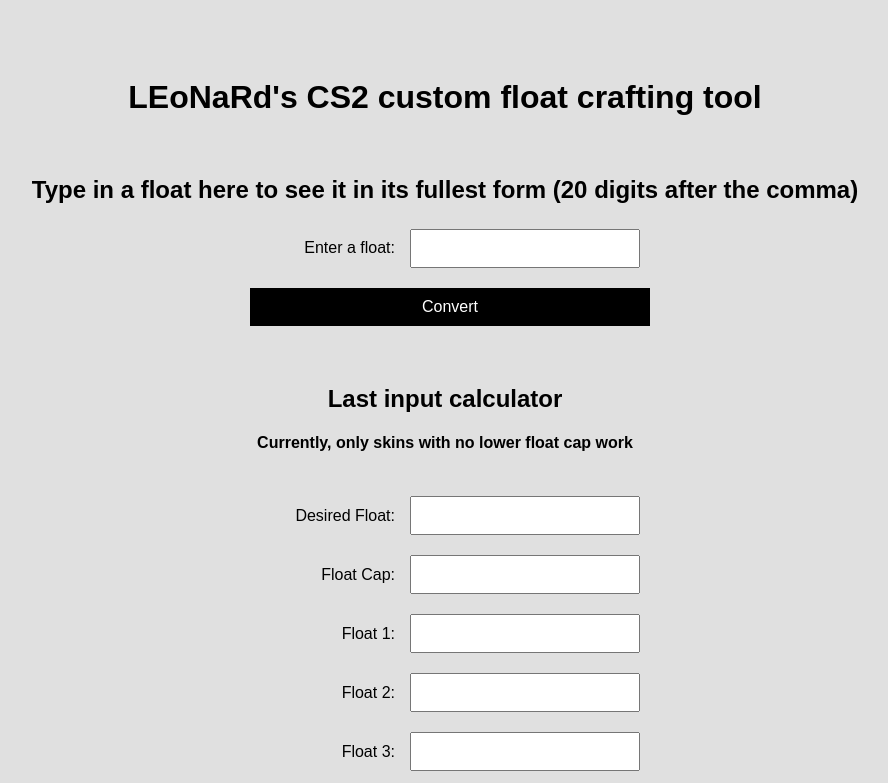
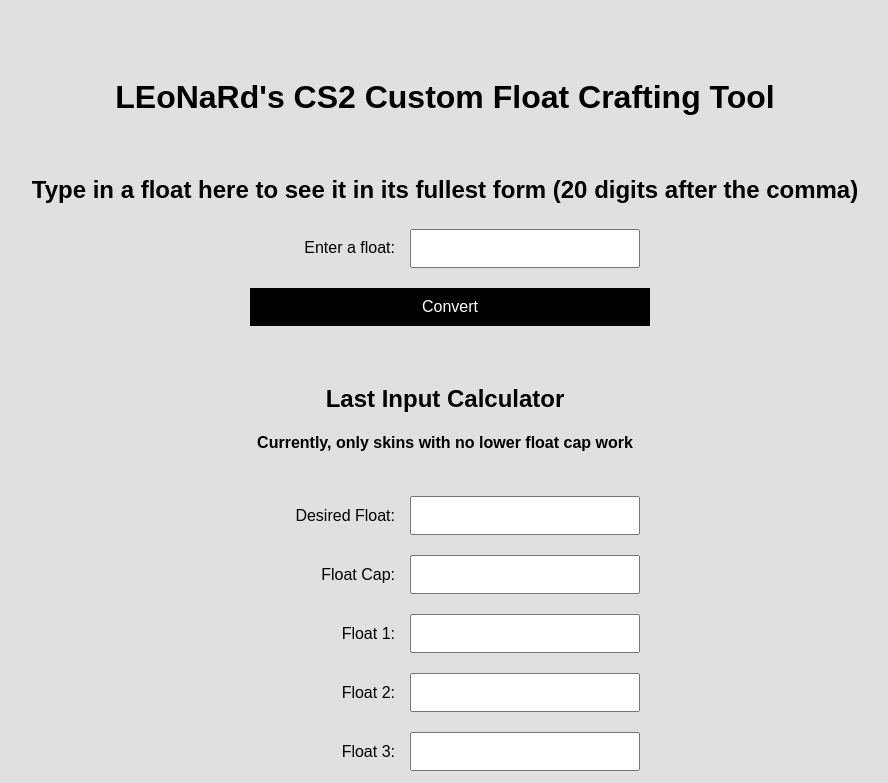
Before and after one commit to LeonCwiklinski/CS2-float-crafting-helper, a plain HTML site: page index.html in a window 1280 px wide. Shown: the top 783 px of the page, without its empty margins (195-1083 px from the left). Drawn offline with Linux system fonts and the light colour scheme.

Commit message:
Update index.html

```diff
--- a/index.html
+++ b/index.html
@@ -3,13 +3,14 @@
 <head>
     <meta charset="UTF-8">
     <meta name="viewport" content="width=device-width, initial-scale=1.0">
-    <title>LEoNaRd's CS2 custom float crafting tools</title>
+    <title>LEoNaRd's CS2 Custom Float Crafting Tools</title>
     <link rel="stylesheet" href="style.css">
 </head>
 <body>
-    <h1>LEoNaRd's CS2 custom float crafting tool</h1>
+    <h1>LEoNaRd's CS2 Custom Float Crafting Tool</h1>
     <br>
-    <!-- Existing content -->
+
+    <!-- Float Precision Tool -->
     <h2>Type in a float here to see it in its fullest form (20 digits after the comma)</h2>
     <form id="float-form">
         <div class="form-group">
@@ -20,8 +21,11 @@
     </form>
     <p id="result"></p>
     <br>
-    <h2>Last input calculator</h2>
-    <h4>Currently, only skins with no lower float cap work</h4><br>
+
+    <!-- Last Input Calculator -->
+    <h2>Last Input Calculator</h2>
+    <h4>Currently, only skins with no lower float cap work</h4>
+    <br>
     <form id="skin-form">
         <div class="form-group">
             <label for="desired-float">Desired Float:</label>
@@ -72,10 +76,11 @@
     </form>
     <p id="skinResult"></p>
 
-    <!-- New Functionality -->
+    <!-- Scout Acid Fade Tradeup Calculator -->
     <br>
     <h2>Scout Acid Fade Tradeup Calculator</h2>
-    <h4>I know it might seem stupid but it's a feature made exclusively to help me with this skin xd</h4> <br>
+    <h4>I know it might seem stupid but it's a feature made exclusively to help me with this skin xd</h4>
+    <br>
     <form id="scout-form">
         <div class="form-group">
             <label for="scout-float-1">Float 1:</label>
@@ -120,7 +125,3 @@
         <button type="submit">Did I mess my tradeup up?</button>
     </form>
     <p id="float-calc-result"></p>
-
-    <script src="script.js"></script>
-</body>
-</html>
```
